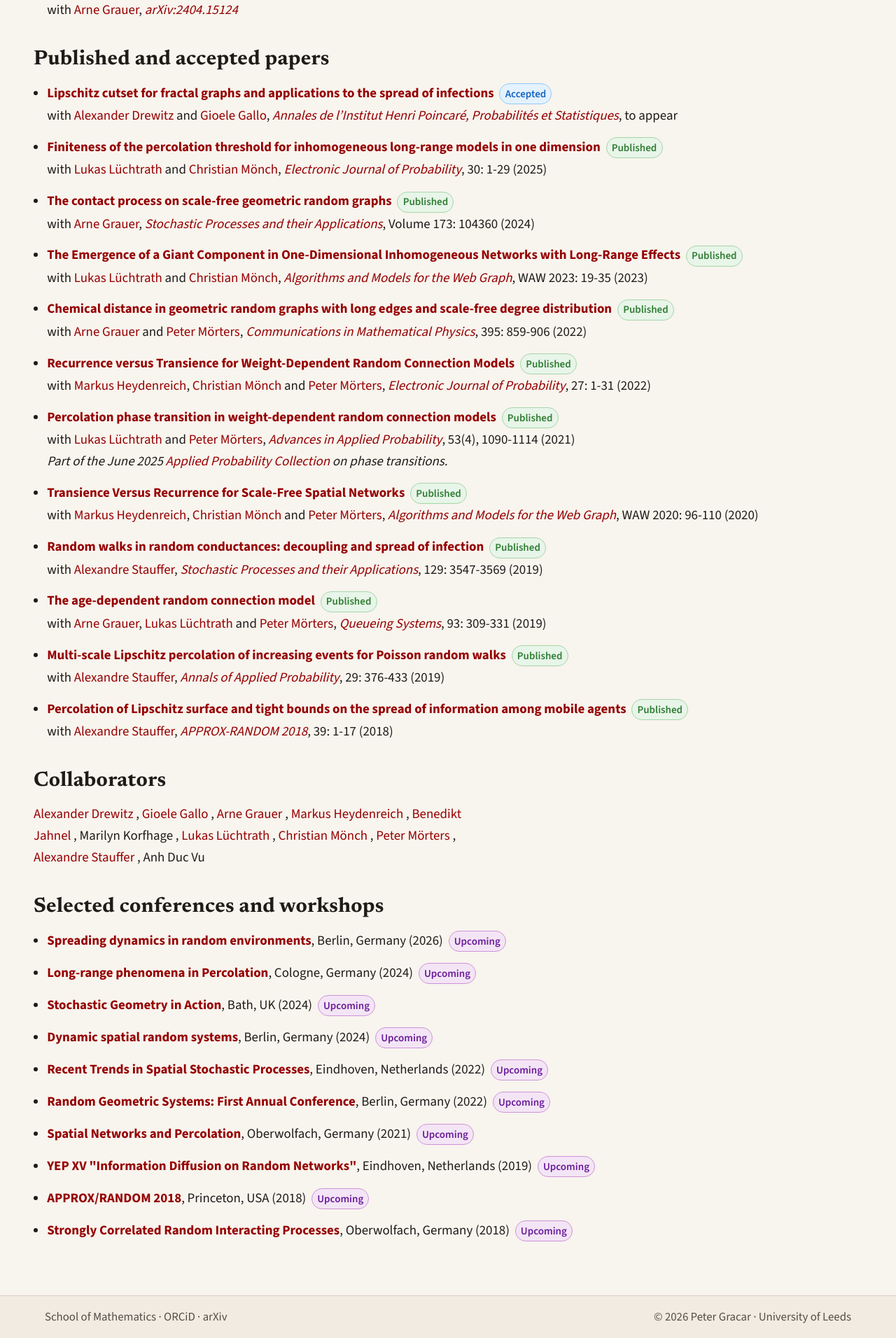
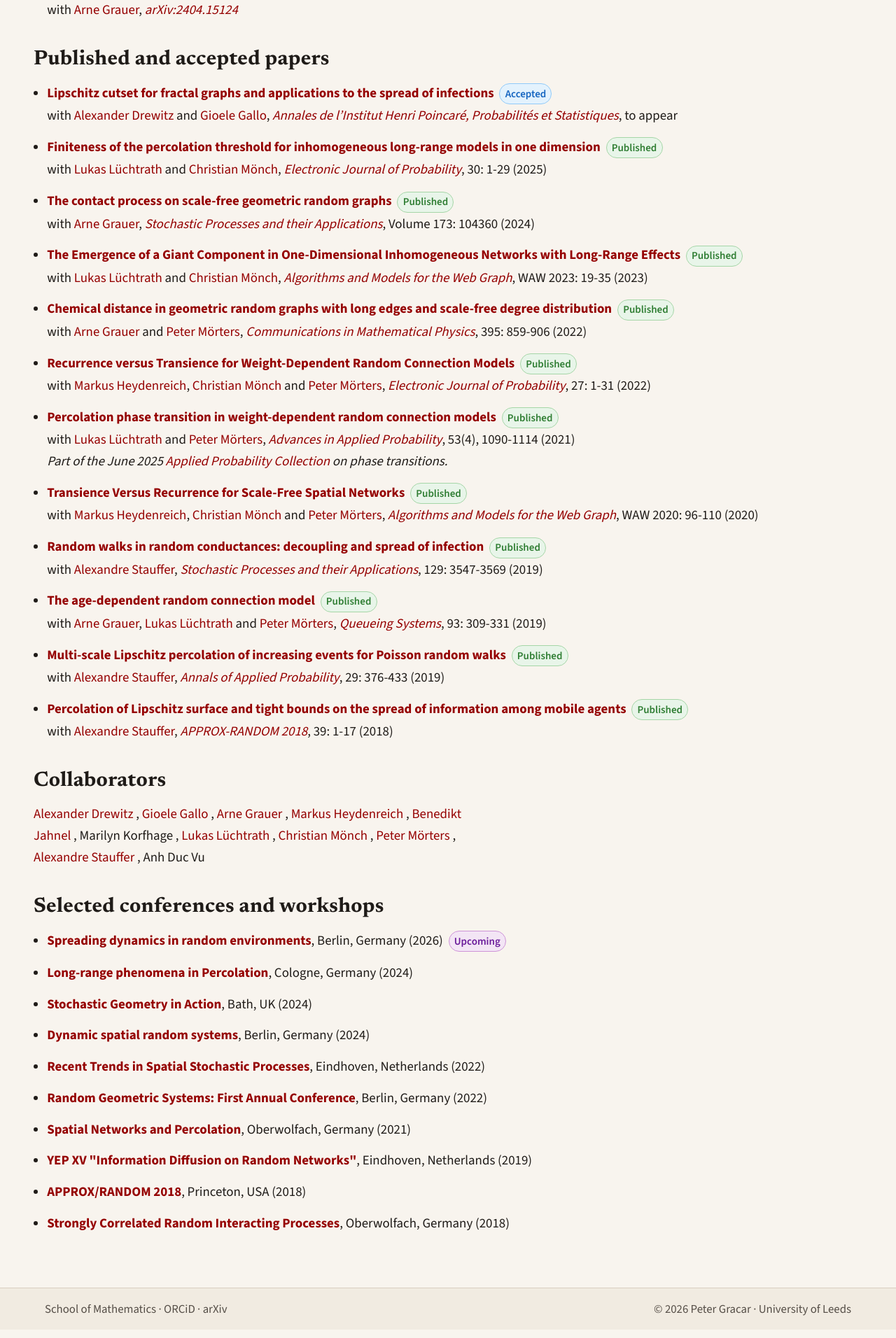
Before and after one commit to PeterGracar/PeterGracar.github.io, a Jekyll site: the page built from research.html, in a window 1280 px wide. Shown: the part 1249-3161 px from the top of the page at 70% size. Built offline with Jekyll 4.4.1, drawn with Linux system fonts in a browser that asks for light colours.

Commit message:
Respect hidden attribute on pub-badge
.pub-badge sets display: inline-block, which overrode the hidden
attribute's implicit display: none and caused every talk to render
the Upcoming badge on first paint.

Co-Authored-By: Claude Opus 4.7 (1M context) <noreply@anthropic.com>

```diff
--- a/_layouts/default.html
+++ b/_layouts/default.html
@@ -31,7 +31,7 @@
   <link rel="icon" type="image/png" sizes="32x32" href="/favicon-32x32.png">
   <link rel="icon" type="image/png" sizes="16x16" href="/favicon-16x16.png">
   <link rel="manifest" href="/site.webmanifest">
-  <link rel="stylesheet" href="/style.css?v=7">
+  <link rel="stylesheet" href="/style.css?v=8">
 
   {% if page.mathjax %}
   <script>
--- a/style.css
+++ b/style.css
@@ -406,6 +406,10 @@ li + li {
   margin-left: 0.25rem;
 }
 
+.pub-badge[hidden] {
+  display: none;
+}
+
 .pub-badge--preprint {
   background: #fff3e0;
   color: #e65100;
```
